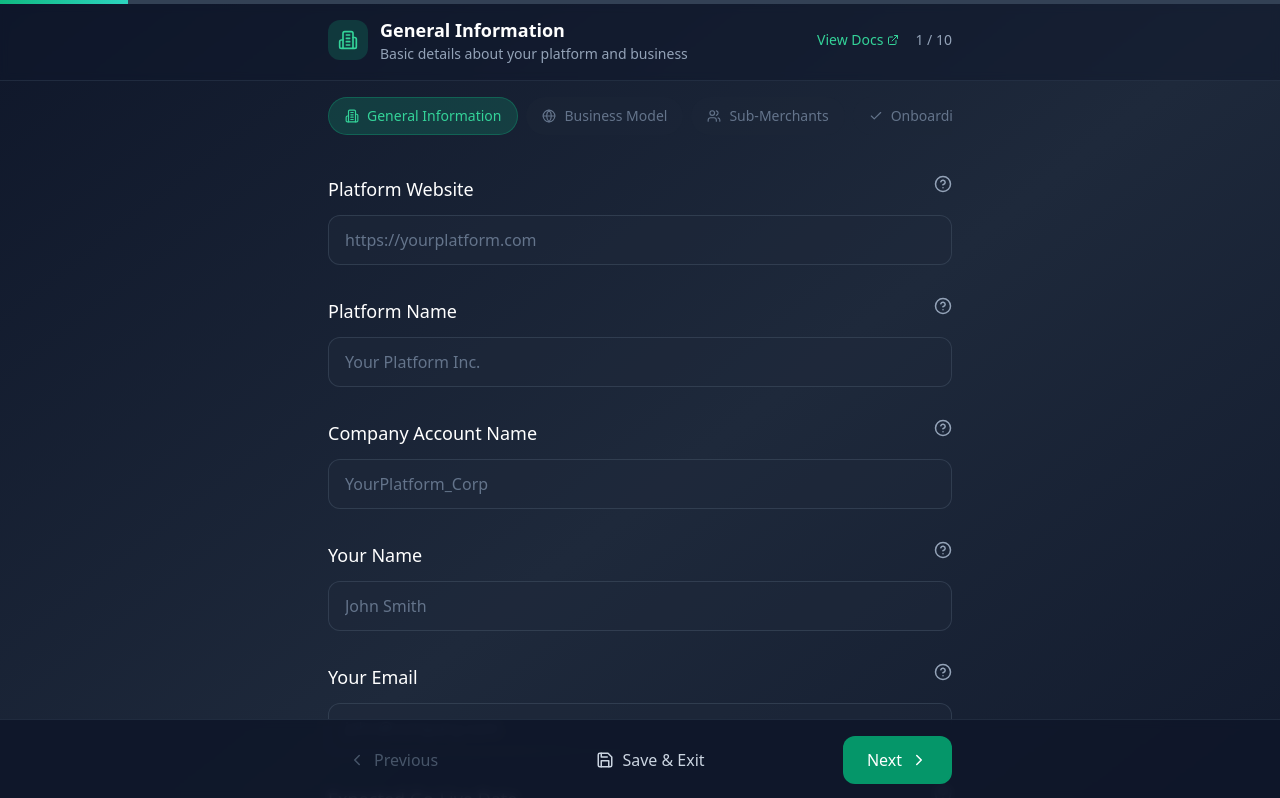
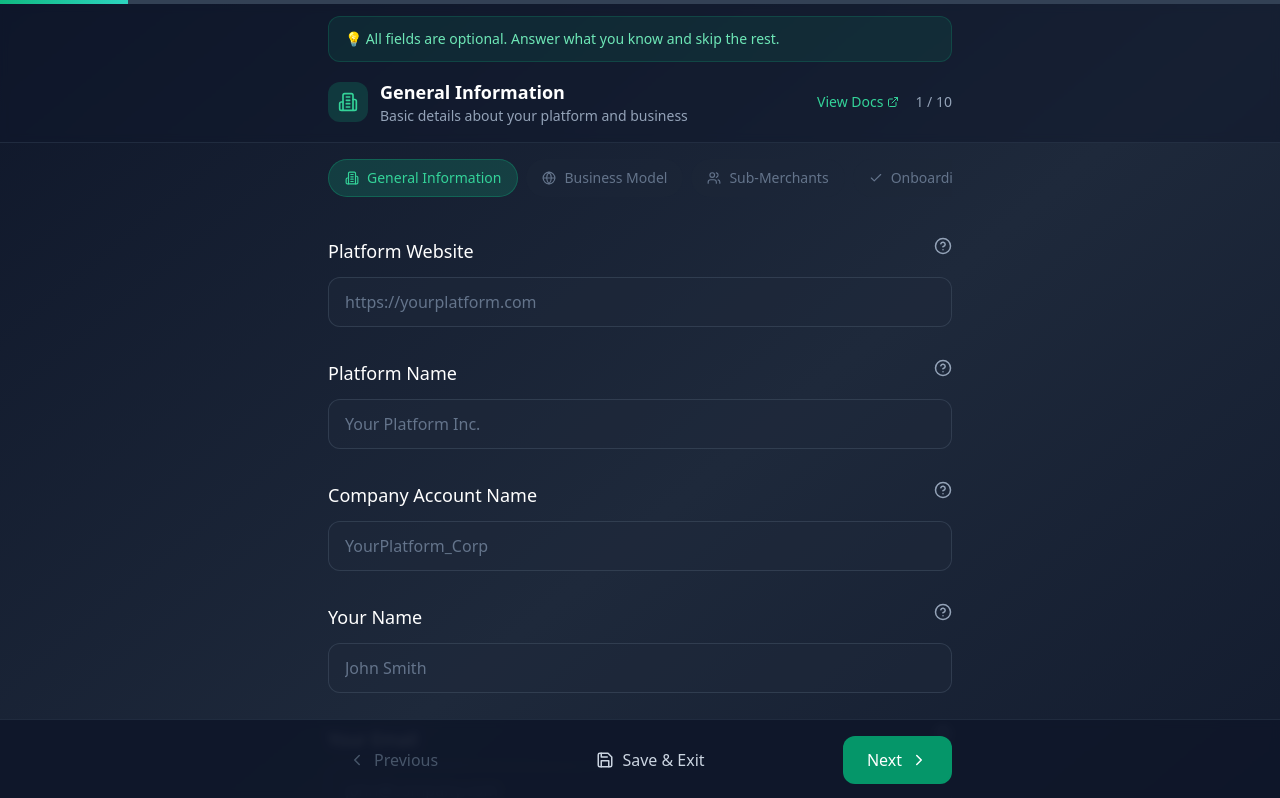
Before and after one commit to philip-adyen/scoping-questionnaire, a Next.js app: page / in a window 1280 px wide. Shown: the top 798 px of the page. Built offline with nearby package versions, Linux system fonts and the light colour scheme.

Commit message:
Add files via upload

```diff
--- a/app/page.js
+++ b/app/page.js
@@ -35,7 +35,7 @@ const questionnaire = {
       questions: [
         { id: 'countries', label: 'Which countries/regions will you operate in?', type: 'multiselect', options: ['United States', 'Canada', 'United Kingdom', 'European Union', 'Australia', 'Other'], help: 'Select all regions where you need payment processing', docLink: 'https://docs.adyen.com/platforms' },
         { id: 'business_model', label: 'What is your business model?', type: 'select', options: [{ value: 'mor', label: 'Merchant of Record (MOR)', desc: 'You process payments on behalf of sellers' }, { value: 'payfac', label: 'Payment Facilitator (PayFac)', desc: 'You onboard sub-merchants under your account' }, { value: 'partner', label: 'Partner Model', desc: 'You refer merchants to Adyen' }], help: 'This determines how payments flow through your platform', docLink: 'https://docs.adyen.com/platforms/account-structure-resources/platform-structure' },
-        { id: 'channels', label: 'Which payment channels will you implement?', type: 'multiselect', options: ['In-Person (IPP/POS)', 'E-commerce (Online)', 'Both'], help: 'Select all channels you need' },
+        { id: 'channels', label: 'Which payment channels will you implement?', type: 'multiselect', options: ['In-Person (IPP/POS)', 'E-commerce (Online)'], help: 'Select all that apply. The In-Person section will appear if you select IPP/POS.' },
       ]
     },
     {
@@ -122,7 +122,7 @@ const questionnaire = {
       title: 'In-Person Payments',
       icon: CreditCard,
       description: 'Terminal and POS configuration',
-      conditional: { questionId: 'channels', includes: ['In-Person (IPP/POS)', 'Both'] },
+      conditional: { questionId: 'channels', includes: ['In-Person (IPP/POS)'] },
       docLink: 'https://docs.adyen.com/point-of-sale',
       questions: [
         { id: 'terminal_models', label: 'Which terminal model(s) do you need?', type: 'multiselect', options: ['S1F2 (Countertop)', 'NYC1 (Mobile/Tap to Pay)', 'AMS1 (Portable)'], help: 'Adyen offers various terminal types for different use cases', docLink: 'https://docs.adyen.com/point-of-sale/what-we-support/select-your-terminals' },
@@ -186,12 +186,7 @@ export default function AdyenQuestionnaire() {
     const flatData = { timestamp: new Date().toISOString(), ...answers };
     Object.keys(flatData).forEach(k => { if (Array.isArray(flatData[k])) flatData[k] = flatData[k].join(', '); });
     try {
-    await fetch(GOOGLE_SCRIPT_URL, {
-      method: 'POST',
-      mode: 'no-cors',
-      headers: { 'Content-Type': 'text/plain' },
-      body: JSON.stringify(flatData)
-    });
+      await fetch(GOOGLE_SCRIPT_URL, { method: 'POST', mode: 'no-cors', headers: { 'Content-Type': 'application/json' }, body: JSON.stringify(flatData) });
       setSubmitStatus('success');
       localStorage.removeItem(STORAGE_KEY);
     } catch (e) { setSubmitStatus('error'); }
@@ -212,7 +207,7 @@ export default function AdyenQuestionnaire() {
     const v = answers[q.id];
     switch (q.type) {
       case 'text': return <input type="text" value={v || ''} onChange={e => updateAnswer(q.id, e.target.value)} placeholder={q.placeholder} className="w-full px-4 py-3 bg-slate-800/50 border border-slate-600/50 rounded-xl text-white placeholder-slate-500 focus:outline-none focus:border-emerald-500/50 focus:ring-2 focus:ring-emerald-500/20 transition-all" />;
-      case 'number': return <input type="number" value={v || ''} onChange={e => updateAnswer(q.id, e.target.value)} placeholder={q.placeholder} className="w-full px-4 py-3 bg-slate-800/50 border border-slate-600/50 rounded-xl text-white placeholder-slate-500 focus:outline-none focus:border-emerald-500/50 focus:ring-2 focus:ring-emerald-500/20 transition-all" />;
+      case 'number': return <input type="number" min="0" value={v || ''} onChange={e => updateAnswer(q.id, e.target.value)} placeholder={q.placeholder} className="w-full px-4 py-3 bg-slate-800/50 border border-slate-600/50 rounded-xl text-white placeholder-slate-500 focus:outline-none focus:border-emerald-500/50 focus:ring-2 focus:ring-emerald-500/20 transition-all" />;
       case 'date': return <input type="date" value={v || ''} onChange={e => updateAnswer(q.id, e.target.value)} className="w-full px-4 py-3 bg-slate-800/50 border border-slate-600/50 rounded-xl text-white focus:outline-none focus:border-emerald-500/50 focus:ring-2 focus:ring-emerald-500/20 transition-all" />;
       case 'textarea': return <textarea value={v || ''} onChange={e => updateAnswer(q.id, e.target.value)} placeholder={q.placeholder} rows={4} className="w-full px-4 py-3 bg-slate-800/50 border border-slate-600/50 rounded-xl text-white placeholder-slate-500 focus:outline-none focus:border-emerald-500/50 focus:ring-2 focus:ring-emerald-500/20 transition-all resize-none" />;
       case 'select': return <div className="space-y-2">{q.options.map(o => { const ov = typeof o === 'string' ? o : o.value, ol = typeof o === 'string' ? o : o.label, od = typeof o === 'string' ? null : o.desc, sel = v === ov; return <button key={ov} onClick={() => updateAnswer(q.id, ov)} className={`w-full p-4 rounded-xl text-left transition-all border ${sel ? 'bg-emerald-500/20 border-emerald-500/50 text-white' : 'bg-slate-800/30 border-slate-700/50 text-slate-300 hover:bg-slate-700/50 hover:border-slate-600'}`}><div className="flex items-center gap-3"><div className={`w-5 h-5 rounded-full border-2 flex items-center justify-center ${sel ? 'border-emerald-500 bg-emerald-500' : 'border-slate-500'}`}>{sel && <Check size={12} className="text-white" />}</div><div><div className="font-medium">{ol}</div>{od && <div className="text-sm text-slate-400 mt-0.5">{od}</div>}</div></div></button>; })}</div>;
@@ -261,7 +256,7 @@ export default function AdyenQuestionnaire() {
     <div className="min-h-screen bg-gradient-to-br from-slate-900 via-slate-800 to-slate-900 text-white">
       {saveNotification && <div className="fixed top-4 right-4 bg-emerald-600 text-white px-4 py-2 rounded-lg shadow-lg z-50 flex items-center gap-2"><Check size={16} />Progress saved!</div>}
       <div className="fixed top-0 left-0 right-0 h-1 bg-slate-700 z-50"><div className="h-full bg-gradient-to-r from-emerald-500 to-teal-400 transition-all duration-500" style={{ width: `${progress}%` }} /></div>
-      <div className="border-b border-slate-700/50 bg-slate-900/50 backdrop-blur-sm sticky top-0 z-40"><div className="max-w-2xl mx-auto px-6 py-4"><div className="flex items-center justify-between"><div className="flex items-center gap-3"><div className="w-10 h-10 bg-emerald-500/20 rounded-xl flex items-center justify-center"><Icon size={20} className="text-emerald-400" /></div><div><h1 className="font-bold text-lg">{section.title}</h1><p className="text-sm text-slate-400">{section.description}</p></div></div><div className="flex items-center gap-4">{section.docLink && <DocLink url={section.docLink}>View Docs</DocLink>}<div className="text-sm text-slate-400">{currentSection + 1} / {visibleSections.length}</div></div></div></div></div>
+      <div className="border-b border-slate-700/50 bg-slate-900/50 backdrop-blur-sm sticky top-0 z-40"><div className="max-w-2xl mx-auto px-6 py-4">{currentSection === 0 && <div className="mb-4 px-4 py-3 bg-emerald-500/10 border border-emerald-500/20 rounded-xl text-sm text-emerald-300">💡 All fields are optional. Answer what you know and skip the rest.</div>}<div className="flex items-center justify-between"><div className="flex items-center gap-3"><div className="w-10 h-10 bg-emerald-500/20 rounded-xl flex items-center justify-center"><Icon size={20} className="text-emerald-400" /></div><div><h1 className="font-bold text-lg">{section.title}</h1><p className="text-sm text-slate-400">{section.description}</p></div></div><div className="flex items-center gap-4">{section.docLink && <DocLink url={section.docLink}>View Docs</DocLink>}<div className="text-sm text-slate-400">{currentSection + 1} / {visibleSections.length}</div></div></div></div></div>
       <div className="max-w-2xl mx-auto px-6 py-4"><div className="flex gap-2 overflow-x-auto pb-2" style={{ scrollbarWidth: 'none' }}>{visibleSections.map((s, i) => { const SI = s.icon; return <button key={s.id} onClick={() => setCurrentSection(i)} className={`flex items-center gap-2 px-4 py-2 rounded-full text-sm font-medium whitespace-nowrap transition-all ${i === currentSection ? 'bg-emerald-500/20 text-emerald-400 border border-emerald-500/30' : i < currentSection ? 'bg-slate-700/50 text-slate-300' : 'bg-slate-800/30 text-slate-500'}`}><SI size={14} />{s.title}</button>; })}</div></div>
       <div className="max-w-2xl mx-auto px-6 pb-32"><div className="space-y-8 mt-4">{section.questions.map((q, i) => <div key={q.id} style={{ animation: `fadeIn 0.4s ease-out ${i * 0.1}s forwards`, opacity: 0 }}><div className="flex items-start justify-between mb-3"><label className="text-lg font-medium text-white">{q.label}</label><div className="flex items-center gap-2">{q.docLink && <DocLink url={q.docLink}>Docs</DocLink>}{q.help && <button onClick={() => setShowHelp(showHelp === q.id ? null : q.id)} className="text-slate-400 hover:text-emerald-400"><HelpCircle size={18} /></button>}</div></div>{showHelp === q.id && <div className="mb-3 p-3 bg-emerald-500/10 border border-emerald-500/20 rounded-xl text-sm text-emerald-300">{q.help}</div>}{renderQuestion(q)}</div>)}</div></div>
       <div className="fixed bottom-0 left-0 right-0 bg-slate-900/90 backdrop-blur-sm border-t border-slate-700/50"><div className="max-w-2xl mx-auto px-6 py-4">{lastSaved && <div className="flex items-center justify-center gap-2 text-xs text-slate-500 mb-3"><Clock size={12} />Auto-saved {formatDateTime(lastSaved)}</div>}<div className="flex items-center justify-between"><button onClick={prevSection} disabled={currentSection === 0} className={`flex items-center gap-2 px-5 py-3 rounded-xl font-medium ${currentSection === 0 ? 'text-slate-600 cursor-not-allowed' : 'text-slate-300 hover:bg-slate-700/50'}`}><ChevronLeft size={18} />Previous</button><button onClick={manualSave} className="flex items-center gap-2 px-4 py-3 text-slate-300 hover:bg-slate-700/50 rounded-xl font-medium"><Save size={18} />Save & Exit</button><button onClick={nextSection} className="flex items-center gap-2 px-6 py-3 bg-emerald-600 hover:bg-emerald-500 rounded-xl font-medium">{currentSection === visibleSections.length - 1 ? 'Review & Submit' : 'Next'}<ChevronRight size={18} /></button></div></div></div>
```
Lines whose indentation alone changed are shown as unchanged.
